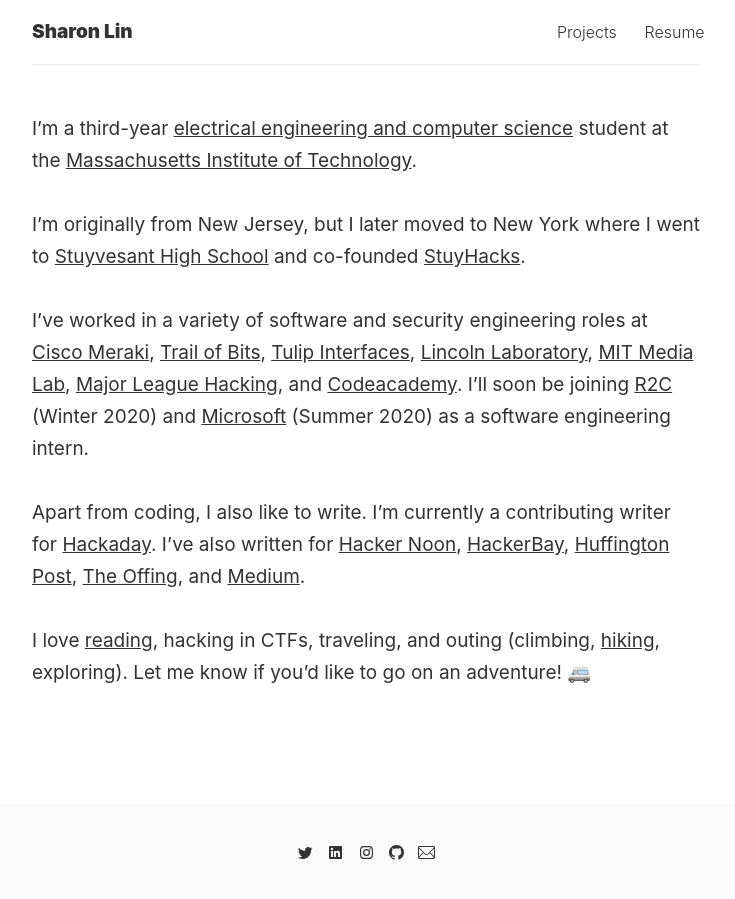
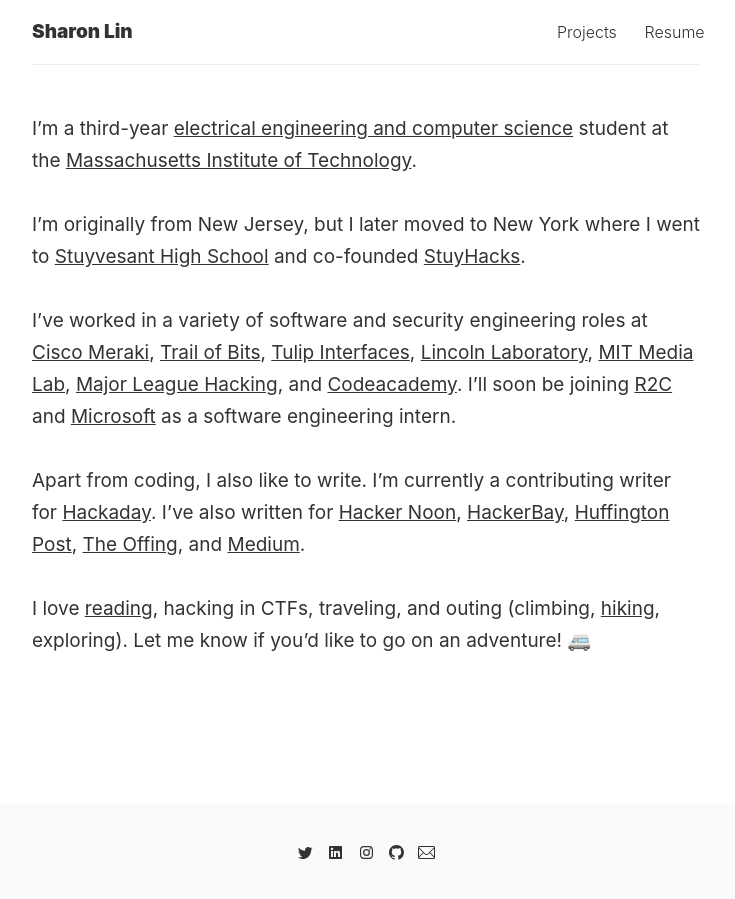
Before and after one commit to sharontlin/sharontlin.github.io, a Jekyll site: the page built from index.md, in a window 1280 px wide. Shown: the whole page, without its empty margins (274-1009 px from the left). Built offline with Jekyll 4.4.1, drawn with Linux system fonts in a browser that asks for light colours.

Commit message:
Update index.md

```diff
--- a/index.md
+++ b/index.md
@@ -6,7 +6,7 @@
 
 I'm originally from New Jersey, but I later moved to New York where I went to [Stuyvesant High School](https://stuy.enschool.org/) and co-founded [StuyHacks](https://www.facebook.com/stuyhacks/).
 
-I've worked in a variety of software and security engineering roles at [Cisco Meraki](https://meraki.cisco.com/), [Trail of Bits](https://www.trailofbits.com/), [Tulip Interfaces](https://tulip.co/), [Lincoln Laboratory](https://www.ll.mit.edu/), [MIT Media Lab](https://www.media.mit.edu/), [Major League Hacking](https://mlh.io/), and [Codeacademy](https://www.codecademy.com/). I'll soon be joining [R2C](https://r2c.dev/) (Winter 2020) and [Microsoft](https://www.microsoft.com/) (Summer 2020) as a software engineering intern.
+I've worked in a variety of software and security engineering roles at [Cisco Meraki](https://meraki.cisco.com/), [Trail of Bits](https://www.trailofbits.com/), [Tulip Interfaces](https://tulip.co/), [Lincoln Laboratory](https://www.ll.mit.edu/), [MIT Media Lab](https://www.media.mit.edu/), [Major League Hacking](https://mlh.io/), and [Codeacademy](https://www.codecademy.com/). I'll soon be joining [R2C](https://r2c.dev/) and [Microsoft](https://www.microsoft.com/) as a software engineering intern.
 
 Apart from coding, I also like to write. I'm currently a contributing writer for [Hackaday](https://hackaday.com/author/sharonlin/). I've also written for [Hacker Noon](https://medium.com/hackernoon/fpgas-socs-microcontrollers-a-quick-rundown-of-iot-devices-c5a25c7290c6), [HackerBay](https://blog.hackerbay.io/on-making-choices-c387c9d7ac05), [Huffington Post](https://www.huffpost.com/author/sharon-lin), [The Offing](https://theoffingmag.com/poetry/when-my-grandmother-sings/), and [Medium](https://medium.com/@sharonlin).
 
```
